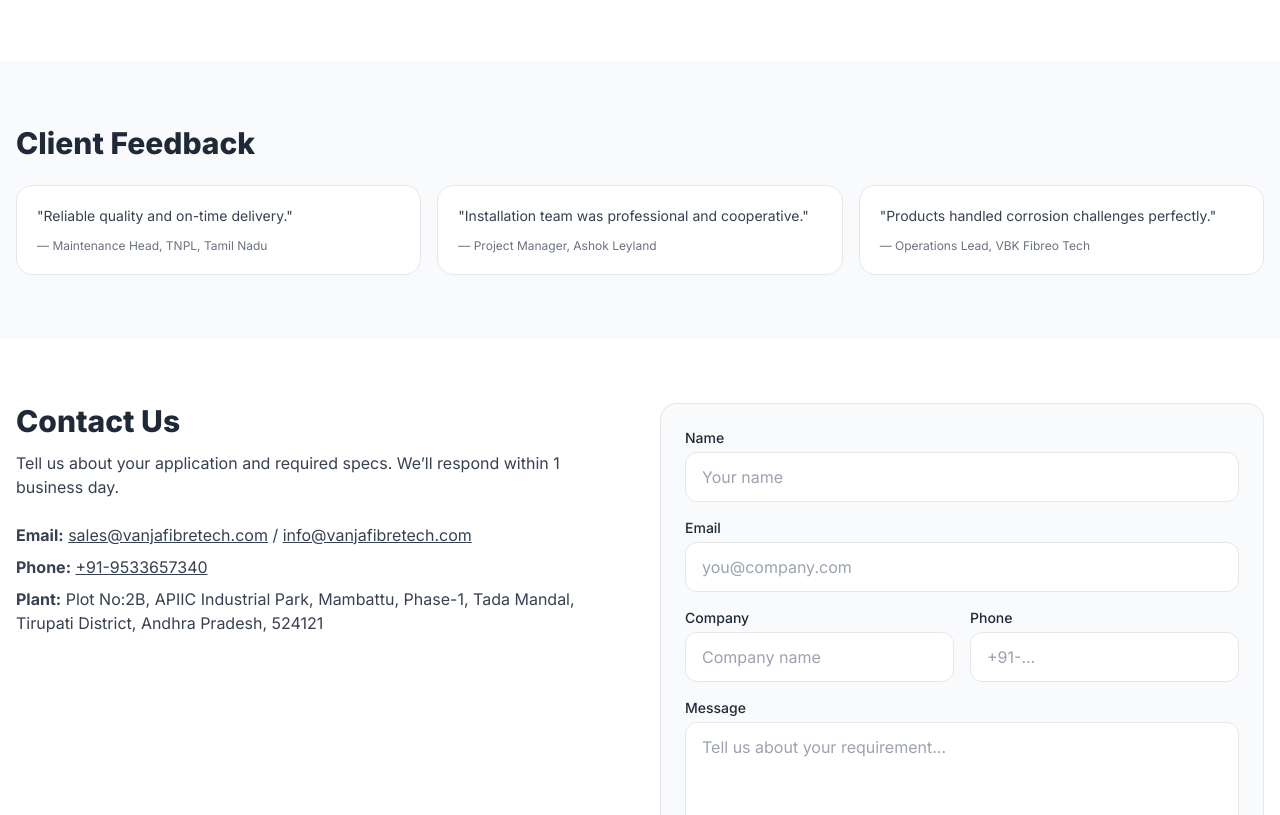
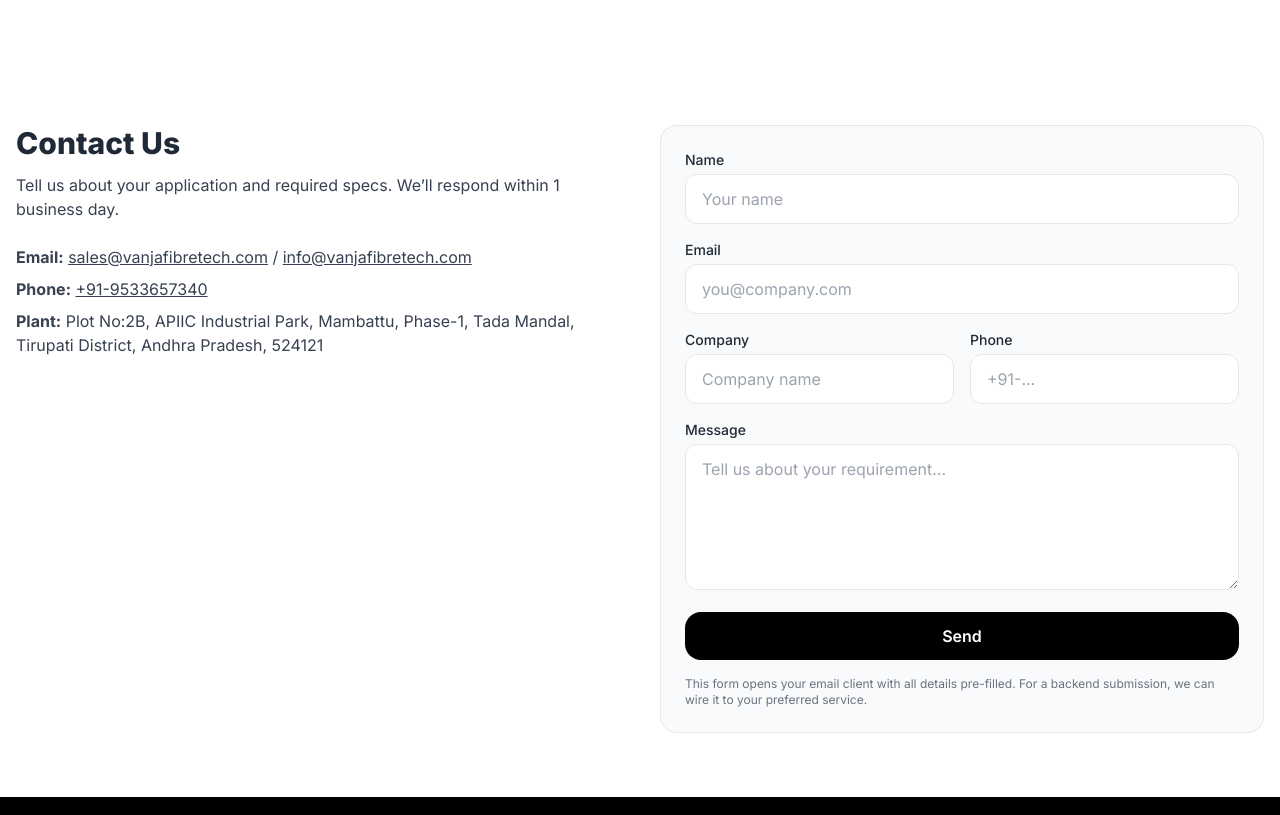
Before and after one commit to AniketVanja10/vanjafibretech.github.io, a plain HTML site: page index.html in a window 1280 px wide. Shown: the part 5343-6158 px from the top of the page. Drawn offline with nearby package versions, Linux system fonts and the light colour scheme.

Commit message:
Update index.html

```diff
--- a/index.html
+++ b/index.html
@@ -274,13 +274,6 @@
     </div>
   </section>
 
-  <section id="testimonials" class="bg-gray-50">
-    <div class="max-w-7xl mx-auto px-4 py-16">
-      <h2 class="text-3xl font-extrabold">Client Feedback</h2>
-      <div id="testimonialList" class="mt-6 grid md:grid-cols-3 gap-4"></div>
-    </div>
-  </section>
-
   <section id="contact" class="bg-white">
     <div class="max-w-7xl mx-auto px-4 py-16">
       <div class="grid md:grid-cols-2 gap-10">
```
